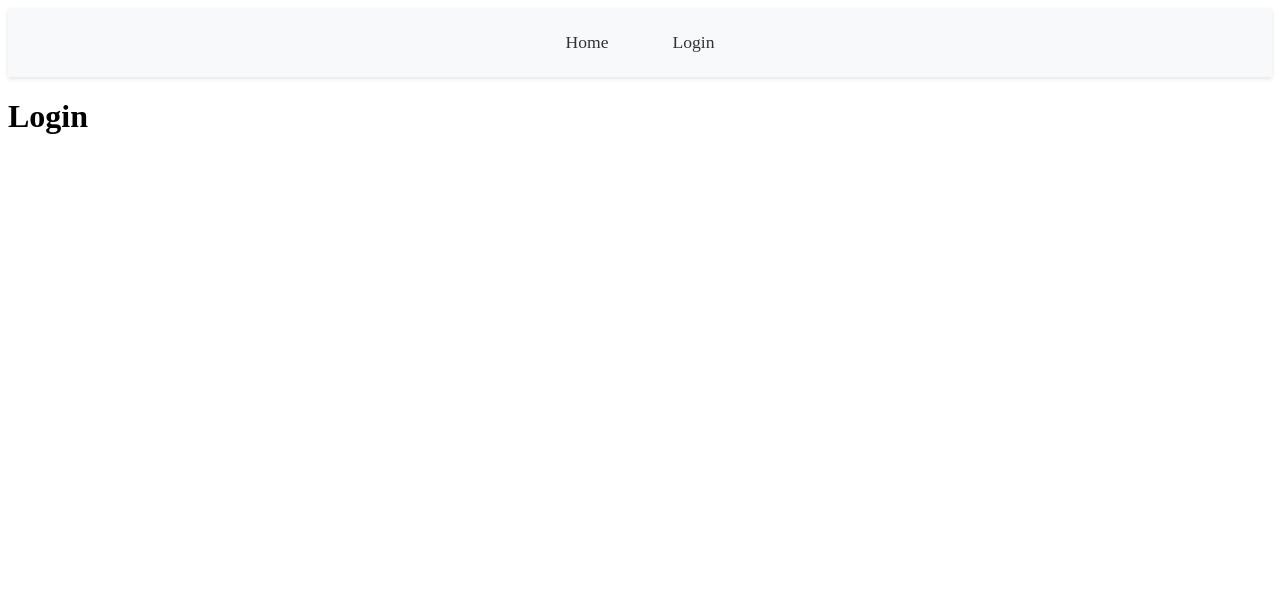
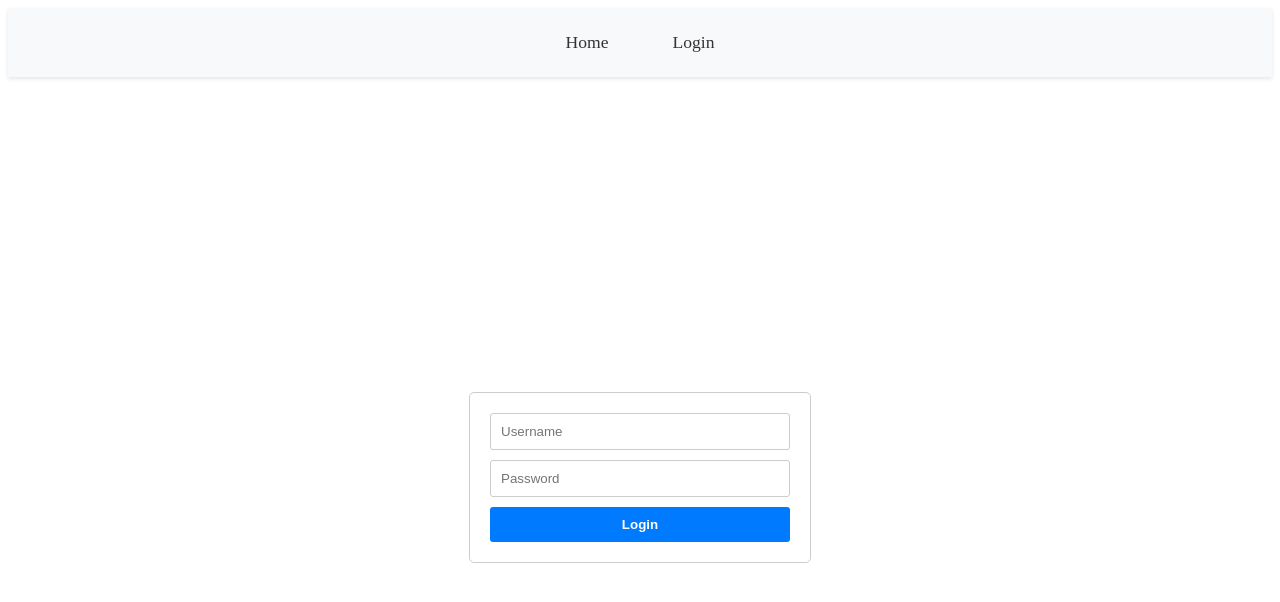
Before and after one commit to EmperorLemon/react-frontend-webserver-showcase, a Next.js app in the folder nextjs_react_frontend/: page /login in a window 1280 px wide. Shown: the top 602 px of the page. Built offline with nearby package versions, Linux system fonts and the light colour scheme.

Commit message:
login form

```diff
--- /dev/null
+++ b/nextjs_react_frontend/src/components/login-form.tsx
@@ -0,0 +1,40 @@
+import React, { useState } from "react";
+import Api from "@/utils/api";
+import styles from "@/styles/LoginForm.module.css";
+import { Input } from "@/components/ui/input";
+import { Button } from "@/components/ui/button";
+
+type LoginFormProps = { onLoginSuccess: (token: string) => void }
+
+const LoginForm: React.FC<LoginFormProps> = ({ onLoginSuccess }) => {
+    const [username, setUsername] = useState("");
+    const [password, setPassword] = useState("");
+    const [error, setError] = useState("");
+
+    const handleSubmit = async (e: React.FormEvent) => {
+        e.preventDefault();
+
+        try {
+            const response = await Api.post("/auth/login/", { username, password });
+            const { token } = response.data;
+
+            localStorage.setItem("authToken", token);
+            onLoginSuccess(token);
+        } catch(error) {
+            setError("Login failed. Please check your credentials.");
+        }
+    }
+
+    return (
+        <div className={styles.container}>
+            <form onSubmit={handleSubmit} className={styles.form}>
+                <Input type="text" value={username} onChange={(e) => setUsername(e.target.value)} placeholder="Username" required className={styles.input}/>
+                <Input type="password" value={password} onChange={(e) => setPassword(e.target.value)} placeholder="Password" required className={styles.input}/>
+                <Button type="submit" className={styles.button}>Login</Button>
+                {error && <p className={styles.error}>{error}</p>}
+            </form>
+        </div>
+    );
+}
+
+export default LoginForm;
--- /dev/null
+++ b/nextjs_react_frontend/src/config/constants.ts
@@ -0,0 +1,4 @@
+export const API_BASE_URL: string = "/api";
+export const HTTP_400_BAD_REQUEST: number = 400;
+export const HTTP_401_UNAUTHORIZED: number = 401;
+export const HTTP_403_FORBIDDEN: number = 403;
--- a/nextjs_react_frontend/src/pages/login.tsx
+++ b/nextjs_react_frontend/src/pages/login.tsx
@@ -1,10 +1,19 @@
 // pages/login.tsx
-import Layout from '@/components/layout';
+import React from "react";
+import Layout from "@/components/layout";
+import LoginForm from "@/components/login-form";
 
-export default function Login() {
+const Login: React.FC = () => {
+    const handleLoginSuccess = (token: string) => {
+        console.log("Login Successful, token: ", token);
+        // Handle successful login (e.g., store token, redirect user)
+    }
+
     return (
         <Layout title="Login Page">
-            <h1>Login</h1>
+            <LoginForm onLoginSuccess={handleLoginSuccess}/>
         </Layout>
     );
 }
+
+export default Login
--- /dev/null
+++ b/nextjs_react_frontend/src/styles/LoginForm.module.css
@@ -0,0 +1,43 @@
+.container {
+    display: flex;
+    justify-content: center;
+    align-items: center;
+    height: 100vh;
+  }
+
+  .form {
+    display: flex;
+    flex-direction: column;
+    width: 300px;
+    padding: 20px;
+    border: 1px solid #ccc;
+    border-radius: 5px;
+  }
+
+  .input {
+    margin-bottom: 10px;
+    padding: 10px;
+    border: 1px solid #ccc;
+    border-radius: 3px;
+  }
+
+  .button {
+    padding: 10px;
+    background-color: #007bff;
+    color: white;
+    border: none;
+    border-radius: 3px;
+    cursor: pointer;
+    font-weight: bold;
+  }
+
+  .button:hover {
+    background-color: #0056b3;
+  }
+
+  .error {
+    display: flex;
+    justify-content: center;
+    align-items: center;
+    color: red;
+  }
--- /dev/null
+++ b/nextjs_react_frontend/src/utils/api.ts
@@ -0,0 +1,36 @@
+import axios, { AxiosInstance, InternalAxiosRequestConfig, AxiosResponse, AxiosError } from "axios";
+import { API_BASE_URL, HTTP_401_UNAUTHORIZED } from "@/config/constants";
+
+const Api: AxiosInstance = axios.create({baseURL: API_BASE_URL});
+
+// Request interceptor
+Api.interceptors.request.use(
+    (config: InternalAxiosRequestConfig) => {
+      const token = localStorage.getItem("authToken");
+
+      if (token) {
+        config.headers = config.headers || {};
+        config.headers["Authorization"] = "Bearer ${token}";
+      }
+
+      return config;
+    },
+    (error: AxiosError) => {
+      return Promise.reject(error);
+    }
+);
+
+// Response interceptor
+Api.interceptors.response.use(
+    (response: AxiosResponse) => response,
+    (error: AxiosError) => {
+        if (error.response?.status === HTTP_401_UNAUTHORIZED) {
+            localStorage.removeItem("authToken");
+            // Handle unauthorized error (e.g., redirect to login)
+        }
+
+        return Promise.reject(error);
+    }
+);
+
+export default Api;
```
Also changed, not shown: nextjs_react_frontend/src/utils/api_handler.ts (deleted).
